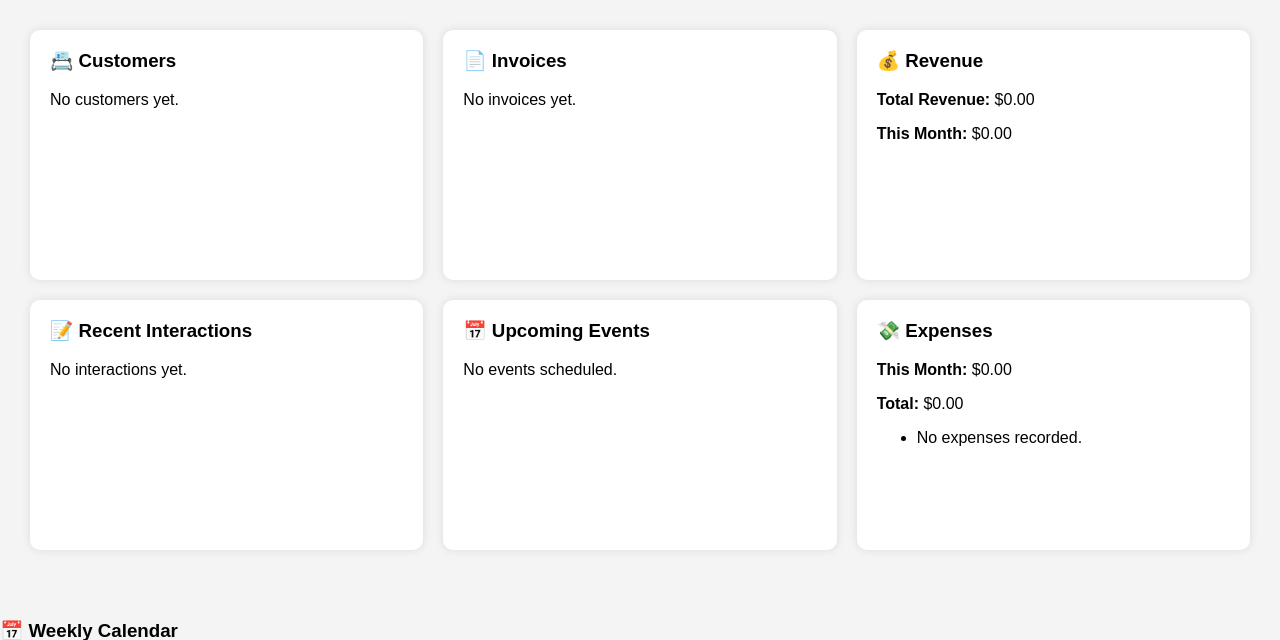
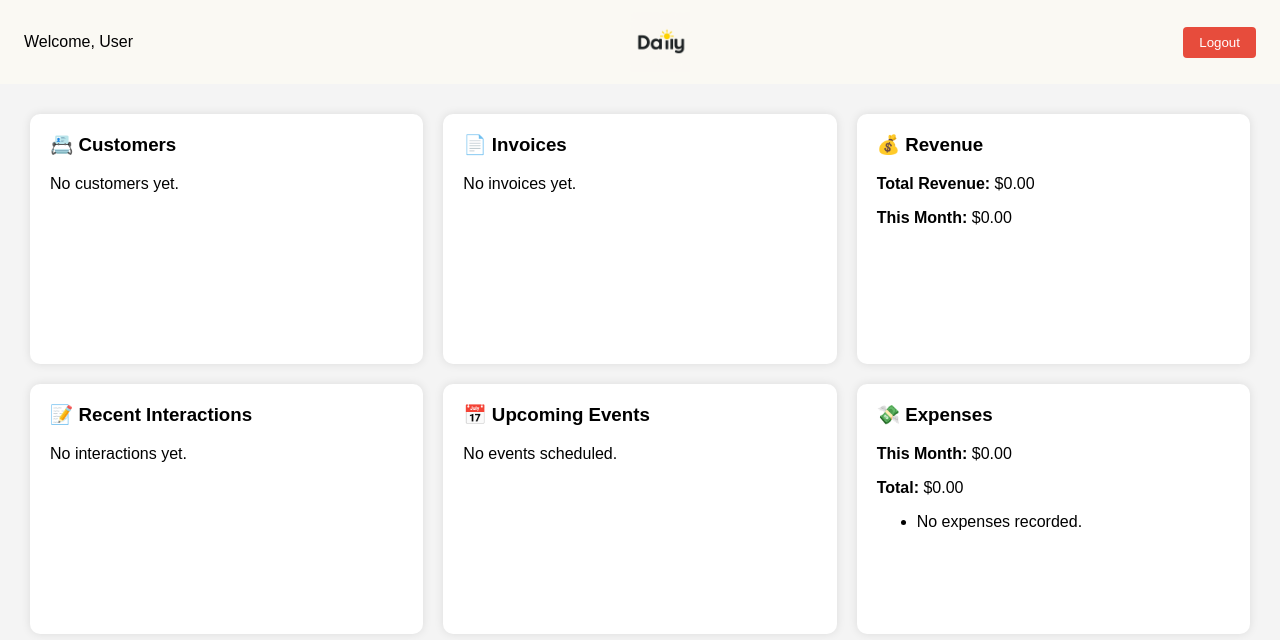
Before and after one commit to hassan3301/https---github.com-hassan3301-DailyCRM, a Flask app: template templates/index.html in a window 1280 px wide. Shown: the top 640 px of the page. Run offline with Flask 3, Linux system fonts and the light colour scheme; the template is opened without the code that fills it, so the values that code supplies are empty.

Commit message:
added users with google account integration

```diff
--- a/app.py
+++ b/app.py
@@ -1,9 +1,10 @@
-from flask import Flask, render_template, request, redirect, session, make_response, url_for
+from flask import Flask, render_template, request, redirect, session, make_response, url_for, redirect
 from services.openai_chat import get_openai_response
 from flask_sqlalchemy import SQLAlchemy
 from sqlalchemy import func
-from models import db, Contact, Invoice, Revenue, Interaction, Event, Expense
+from models import db, Contact, Invoice, Revenue, Interaction, Event, Expense, User
 from utils.email_utils import send_email
+from authlib.integrations.flask_client import OAuth
 import os
 import datetime
 from datetime import timedelta
@@ -24,12 +25,31 @@ app.config['SQLALCHEMY_DATABASE_URI'] = 'sqlite:///crm.db'
 app.config['SQLALCHEMY_TRACK_MODIFICATIONS'] = False
 db.init_app(app)
 
-#with app.app_context():
-#    db.create_all()
+app.secret_key = os.getenv("SECRET_KEY")
+oauth = OAuth(app)
 
+
+google = oauth.register(
+    name='google',
+    client_id=os.getenv("GOOGLE_CLIENT_ID"),
+    client_secret=os.getenv("GOOGLE_CLIENT_SECRET"),
+    access_token_url='https://oauth2.googleapis.com/token',
+    access_token_params=None,
+    authorize_url='https://accounts.google.com/o/oauth2/auth',
+    authorize_params={
+        'access_type': 'offline',
+        'prompt': 'consent'
+    },
+    api_base_url='https://www.googleapis.com/oauth2/v2/',
+    userinfo_endpoint='https://www.googleapis.com/oauth2/v2/userinfo',
+    client_kwargs={'scope': 'email profile'},
+)
 
 @app.route("/", methods=["GET", "POST"])
 def index():
+    if "user_id" not in session:
+        return redirect("/login")
+
     response = ""
 
     if request.method == "POST":
@@ -63,7 +83,8 @@ def index():
                             email=data.get("email"),
                             phone=data.get("phone"),
                             company=data.get("company"),
-                            notes=data.get("notes", "")
+                            notes=data.get("notes", ""),
+                            user_id=session["user_id"]
                         )
                         db.session.add(new_contact)
                         db.session.commit()
@@ -137,7 +158,8 @@ def index():
                                     contact_id=contact.id,
                                     due_date=due_date,
                                     total_amount=amount,
-                                    notes=data.get("notes", "")
+                                    notes=data.get("notes", ""),
+                                    user_id=session["user_id"]
                                 )
                                 db.session.add(invoice)
                                 db.session.commit()
@@ -204,7 +226,8 @@ def index():
                                     contact_id=contact.id,
                                     type=data.get("type"),
                                     summary=data.get("summary"),
-                                    date=parsed_date
+                                    date=parsed_date,
+                                    user_id=session["user_id"]
                                 )
                                 db.session.add(interaction)
                                 db.session.commit()
@@ -300,7 +323,8 @@ def index():
                             contact_id=contact.id if contact else None,
                             date=parsed_date,
                             description=description,
-                            location=location
+                            location=location,
+                            user_id=session["user_id"]
                         )
                         db.session.add(event)
                         db.session.commit()
@@ -361,36 +385,50 @@ def index():
         except Exception as e:
             response = f"❌ Error parsing or executing actions: {str(e)}"
 
-    contacts = Contact.query.all()
-    invoices = Invoice.query.all()
-    interactions = Interaction.query.order_by(Interaction.date.desc()).limit(10).all()
-    events = Event.query.filter(Event.date >= datetime.datetime.now()).order_by(Event.date).limit(5).all()
+    user_id = session["user_id"]
 
+    contacts = Contact.query.filter_by(user_id=user_id).all()
+    invoices = Invoice.query.join(Contact).filter(Contact.user_id == user_id).all()
+    interactions = Interaction.query.join(Contact).filter(Contact.user_id == user_id).order_by(Interaction.date.desc()).limit(10).all()
+    events = Event.query.join(Contact, isouter=True).filter(
+        (Contact.user_id == user_id) | (Event.contact_id == None)
+    ).filter(Event.date >= datetime.datetime.now()).order_by(Event.date).limit(5).all()
 
-    total_revenue = db.session.query(func.sum(Revenue.amount)).scalar() or 0
-    start_of_month = datetime.date.today().replace(day=1)
-    monthly_revenue = (
+    total_revenue = (
         db.session.query(func.sum(Revenue.amount))
-        .filter(Revenue.date >= start_of_month)
+        .join(Invoice)
+        .join(Contact)
+        .filter(Contact.user_id == user_id)
         .scalar()
         or 0
     )
 
-    total_expenses = db.session.query(func.sum(Expense.amount)).scalar() or 0
+    start_of_month = datetime.date.today().replace(day=1)
+    monthly_revenue = (
+        db.session.query(func.sum(Revenue.amount))
+        .join(Invoice)
+        .join(Contact)
+        .filter(Contact.user_id == user_id, Revenue.date >= start_of_month)
+        .scalar()
+        or 0
+    )
+
+    total_expenses = db.session.query(func.sum(Expense.amount)).filter_by(user_id=user_id).scalar() or 0
     monthly_expenses = (
         db.session.query(func.sum(Expense.amount))
+        .filter_by(user_id=user_id)
         .filter(Expense.date >= start_of_month)
         .scalar()
         or 0
     )
+    recent_expenses = Expense.query.filter_by(user_id=user_id).order_by(Expense.date.desc()).limit(5).all()
 
-    recent_expenses = Expense.query.order_by(Expense.date.desc()).limit(5).all()
-
-    # Get this week’s events for the calendar
     start_of_week = datetime.datetime.now() - datetime.timedelta(days=datetime.datetime.now().weekday())
     end_of_week = start_of_week + datetime.timedelta(days=7)
-
-    weekly_events = Event.query.filter(Event.date >= start_of_week, Event.date < end_of_week).all()
+    weekly_events = Event.query.join(Contact, isouter=True).filter(
+        ((Contact.user_id == user_id) | (Event.contact_id == None)) &
+        (Event.date >= start_of_week) & (Event.date < end_of_week)
+    ).all()
 
     return render_template(
         "index.html",
@@ -401,13 +439,12 @@ def index():
         monthly_revenue=monthly_revenue,
         interactions=interactions,
         events=events,
-        weekly_events = weekly_events,
+        weekly_events=weekly_events,
         start=start_of_week,
         timedelta=timedelta,
         total_expenses=total_expenses,
         monthly_expenses=monthly_expenses,
         recent_expenses=recent_expenses,
-
     )
 
 
@@ -446,3 +483,38 @@ def download_invoice(invoice_id):
     response.headers['Content-Type'] = 'application/pdf'
     response.headers['Content-Disposition'] = f'attachment; filename=invoice_{invoice.id}.pdf'
     return response
+
+@app.route("/login")
+def login():
+    redirect_uri = url_for('auth_callback', _external=True)
+    print(url_for('auth_callback', _external=True))
+    return google.authorize_redirect(redirect_uri)
+
+@app.route("/auth/callback")
+def auth_callback():
+    token = google.authorize_access_token()
+    resp = google.get("userinfo")
+    user_info = resp.json()
+
+    email = user_info["email"]
+    name = user_info["name"]
+
+    user = User.query.filter_by(email=email).first()
+    if not user:
+        user = User(email=email, name=name)
+        db.session.add(user)
+        db.session.commit()
+
+    session["user_id"] = user.id
+    session["user_name"] = user.name
+    return redirect(url_for("index"))
+
+
+@app.route("/logout", methods=["POST"])
+def logout():
+    session.clear()
+    return redirect("/")
+
+
+with app.app_context():
+    db.create_all()
--- a/templates/index.html
+++ b/templates/index.html
@@ -98,6 +98,25 @@
   </style>
 </head>
 <body>
+
+<!-- Navbar -->
+<div style="background: #faf9f3; color: black; padding: 12px 24px; display: flex; align-items: center; justify-content: space-between; position: sticky; top: 0; z-index: 1000;">
+  <div style="margin-right: 16px;">
+    Welcome, {{ session.get("user_name", "User") }}
+  </div>
+  <div style="display: flex; align-items: center;">
+    <img src="{{ url_for('static', filename='Daily Logo.png') }}" alt="Logo" style="height: 60px; margin-right: 12px;">
+    <h1 style="font-size: 20px; margin: 0;"></h1>
+  </div>
+  <div>
+    <form action="{{ url_for('logout') }}" method="post" style="margin: 0;">
+      <button type="submit" style="padding: 8px 16px; background: #e74c3c; color: white; border: none; border-radius: 4px; cursor: pointer;">
+        Logout
+      </button>
+    </form>
+  </div>
+</div>
+
 
   <div class="dashboard">
     <div class="card">
```
Also changed, not shown: models.py (+22 -6 lines), static/Daily Logo.png (added).
